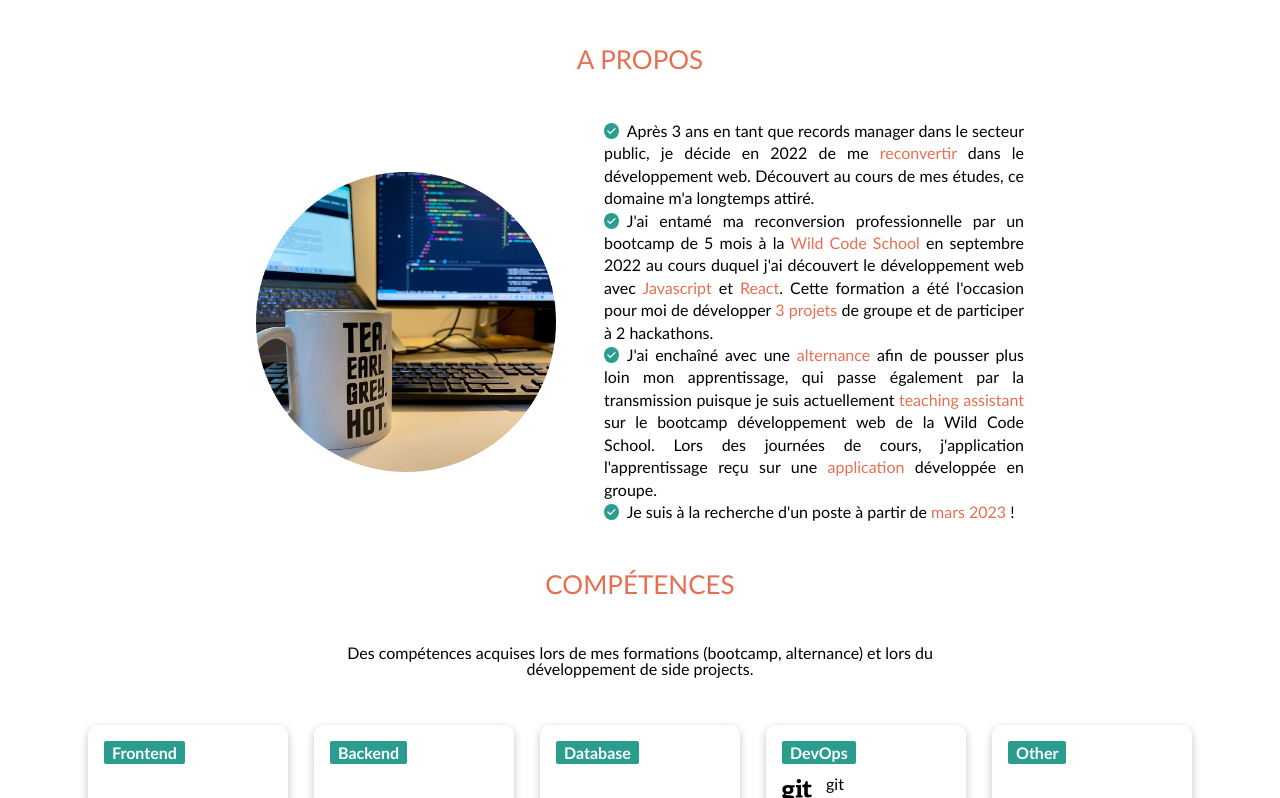
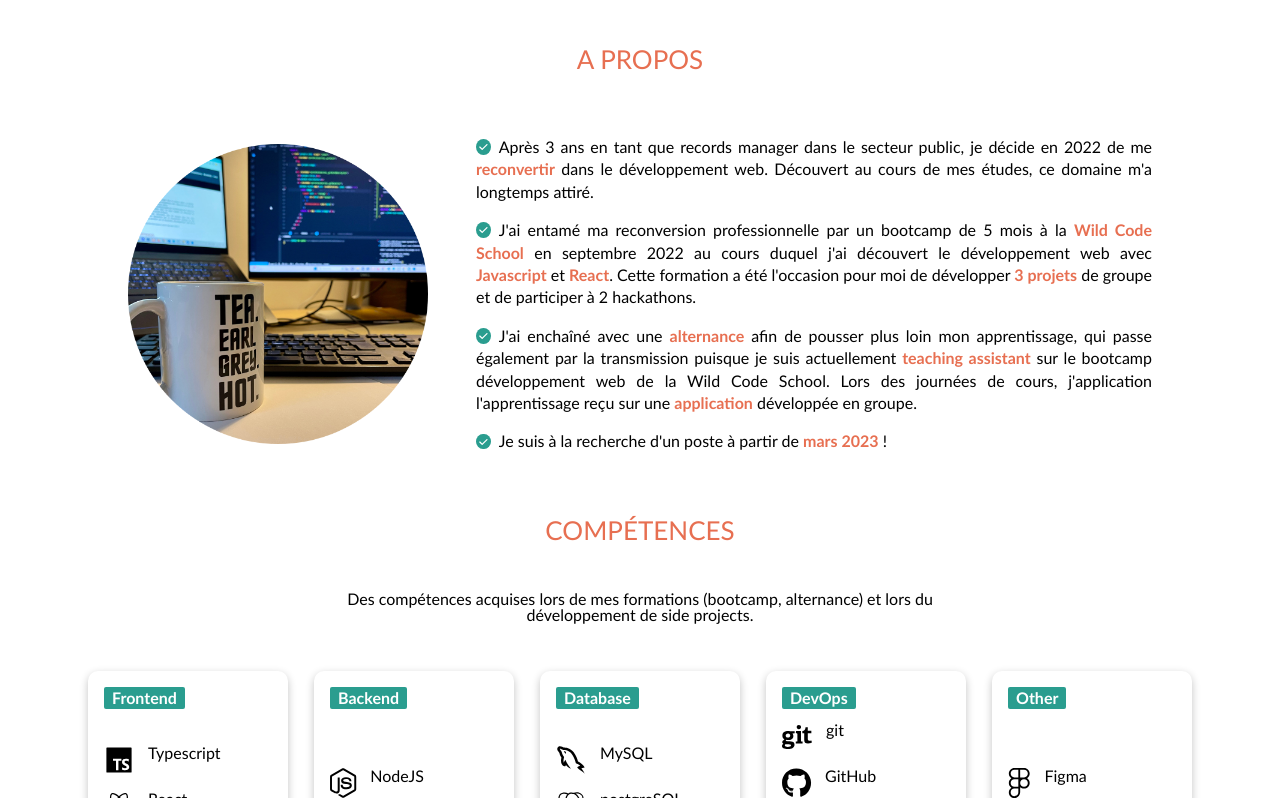
Before and after one commit to aimach/portefolio, a React (Vite) app: page / in a window 1280 px wide. Shown: the part 802-1600 px from the top of the page. Built offline with nearby package versions, Linux system fonts and the light colour scheme.

Commit message:
add space between p in about section

```diff
--- a/src/components/about/aboutSection.scss
+++ b/src/components/about/aboutSection.scss
@@ -7,7 +7,7 @@
   gap: v.$font-size-xxxxxl;
 
   &__content {
-    width: 60vw;
+    width: 80vw;
     @include m.flex(row, space-between, center);
     gap: v.$font-size-xxxxxl;
   }
@@ -18,8 +18,10 @@
     text-align: justify;
     font-size: v.$font-size-m;
     line-height: v.$font-size-xl;
+    margin: v.$font-size-m 0;
     span {
       color: v.$neutral-color;
+      font-weight: v.$font-weight-extrabold;
     }
     svg {
       color: v.$color-neutral-100;
```
